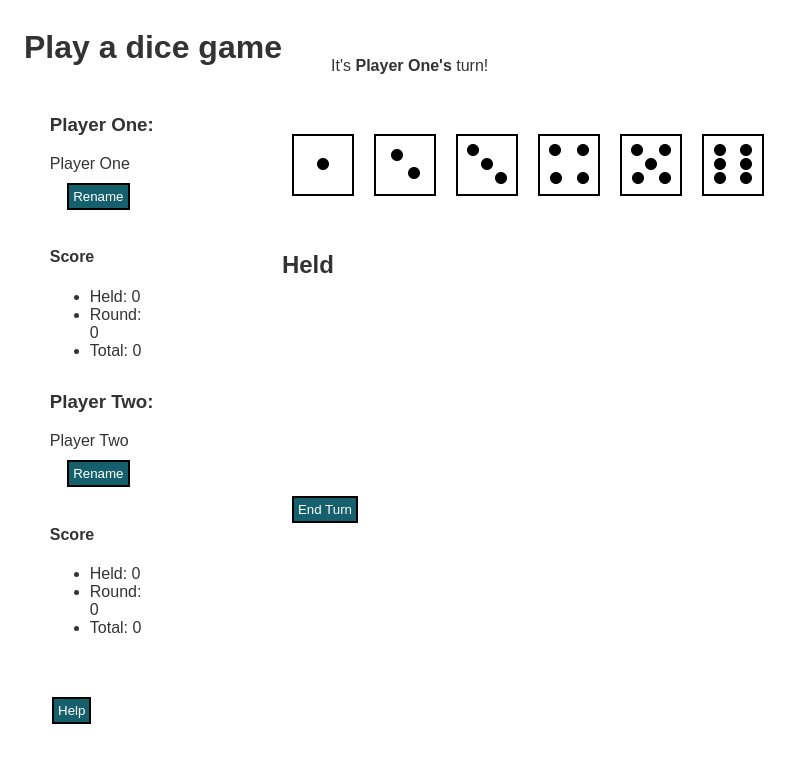
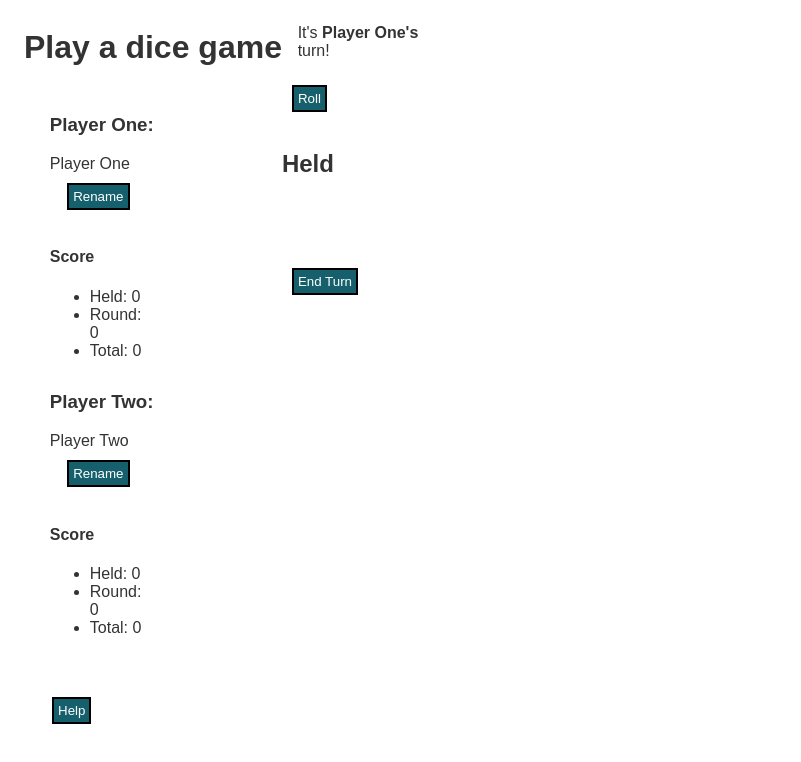
Before and after one commit to madharpskills/dice, a Vue app: page / in a window 1280 px wide. Shown: the top 762 px of the page, without its empty margins (0-801 px from the left). Built offline with nearby package versions, Linux system fonts and the light colour scheme.

Commit message:
restore functionality

```diff
--- a/src/App.vue
+++ b/src/App.vue
@@ -53,14 +53,14 @@
             It's <b>{{turn.name}}'s</b> turn!
         </div>
         <div class="dice-area">
-            <button v-for="die in dice" class="die" title="Hold" @click="hold(die)" id="die" v-bind:key="die.image"><img :src=die.image></button>
+            <button v-for="die in dice" class="die" title="Hold" @click="hold(die)" id="die" v-bind:key="die"><img :src=die.image></button>
         </div>
         <div v-if="heldDice.length == 0 && dice.length == 0 || this.bust" class="roll-button">
             <button @click="roll(6)" class="roll">Roll</button>
         </div>
         <div v-if="true" class="hold">
             <h2>Held</h2>
-            <button v-for="die in heldDice" class="die" title="Return" @click="returnDie(die)" v-bind:key="die.image"><img :src=die.image></button>
+            <button v-for="die in heldDice" class="die" title="Return" @click="returnDie(die)" v-bind:key="'held' + die"><img :src=die.image></button>
         </div>
         <div class="game-buttons">
             <button v-if="heldDice.length > 0" @click="reroll(turn.player, dice.length)">Score and roll again</button>
@@ -91,7 +91,7 @@ export default {
         return {
             allDice,
             turn: { player: 'playerOne', name: 'Player One' },
-            dice: allDice,
+            dice: [],
             heldDice: [],
             bust: false,
             playerOne: { id: 1, name: 'Player One', newName: '', heldScore: 0, roundScore: 0, totalScore: 0 },
@@ -103,7 +103,9 @@ export default {
         roll(num) {
             let rollResults = []
             for (var i = 0; i < num; i++) {
-                rollResults.push(this.allDice.find((die) => die.value === (Math.floor(Math.random() * 6) + 1)))
+                let random = Math.floor(Math.random() * 6) + 1
+                let die = Object.assign({}, this.allDice.find((die) => die.value === random))
+                rollResults.push(die)
             }
             this.dice = rollResults
             this.bust = false
@@ -188,9 +190,7 @@ export default {
             }
         },
         checkBust(dice, player, nextPlayer) {
-            console.log('meeseeks', dice)
             let diceValues = dice.map((die) => die.value)
-            console.log('meeseeks2', diceValues)
             let score = this.score(diceValues)
 
             if (score == 0) {
@@ -199,6 +199,7 @@ export default {
                 this[player].roundScore = 0
                 this.turn.player = nextPlayer.player
                 this.turn.name = nextPlayer.name
+                this.dice = []
             }
         },
         endTurn(player) {
```
